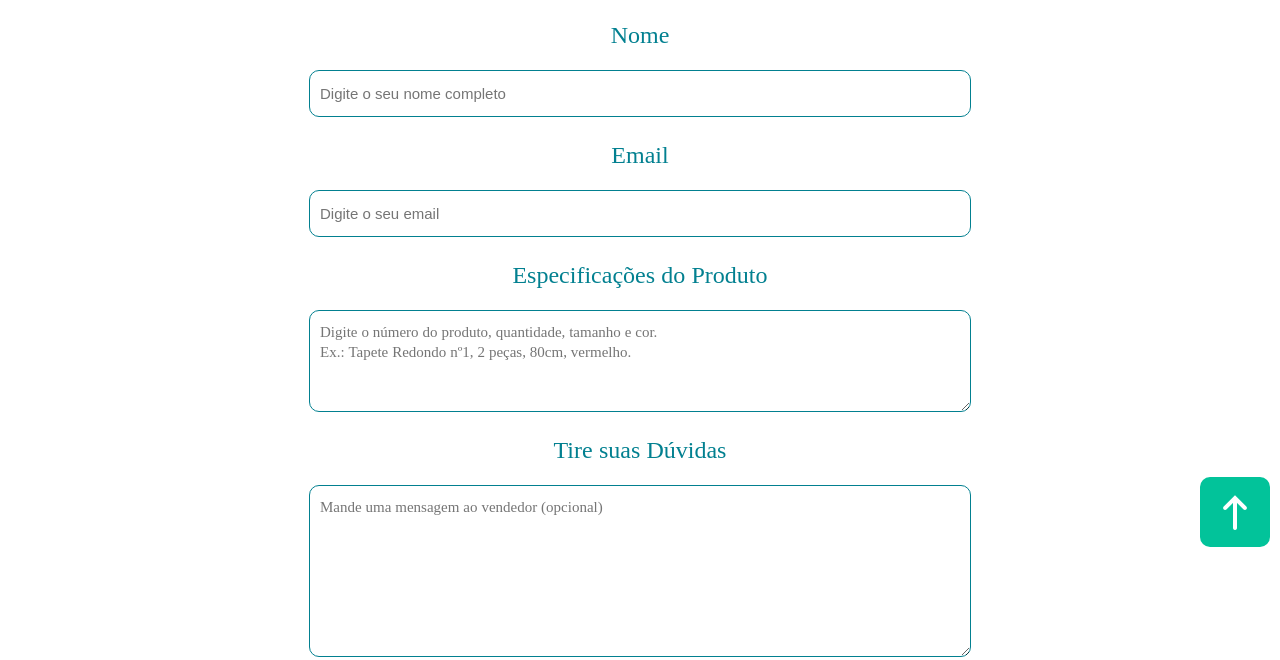
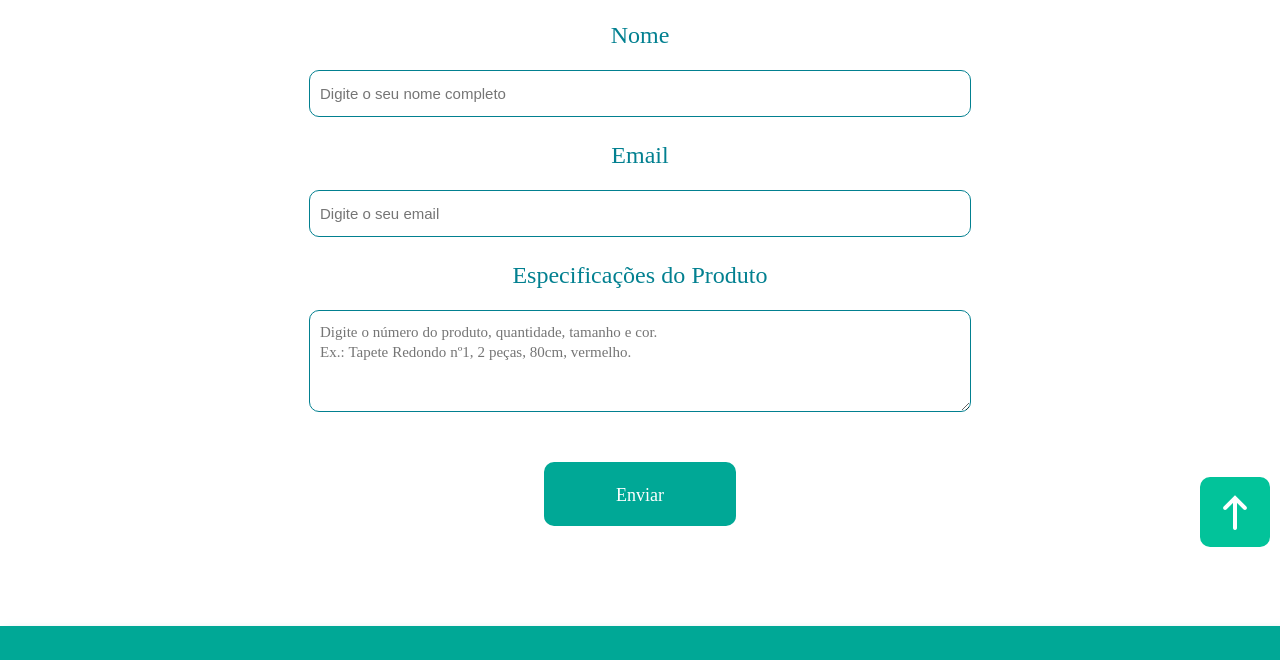
Before and after one commit to DhyanaIris/Croches-Da-Marcia, a plain HTML site: page páginas/formulario.html in a window 1280 px wide. Shown: the part 243-903 px from the top of the page. Drawn offline with Linux system fonts and the light colour scheme.

Commit message:
Update formulario.html

```diff
--- a/páginas/formulario.html
+++ b/páginas/formulario.html
@@ -54,10 +54,6 @@
                     Especificações do Produto
                 </label>
                 <textarea class="boxProduto" name="message" placeholder="Digite o número do produto, quantidade, tamanho e cor. &#010Ex.: Tapete Redondo nº1, 2 peças, 80cm, vermelho." required></textarea>
-                <label for="message">
-                    Tire suas Dúvidas
-                </label>
-                <textarea name="message" placeholder="Mande uma mensagem ao vendedor (opcional)"></textarea>
             <input type="hidden" name="_autoresponse" value="Obrigada por nos contatar, logo retornaremos com mais detalhes. Tenha um ótimo dia!">
             <input type="hidden" name="_next" value="https://mcastelanp.github.io/Croches-Da-Marcia/">
             <button type="submit">Enviar</button>
```
